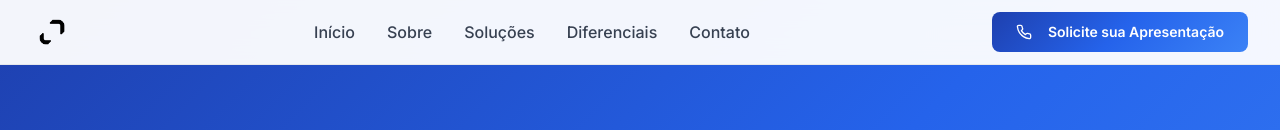
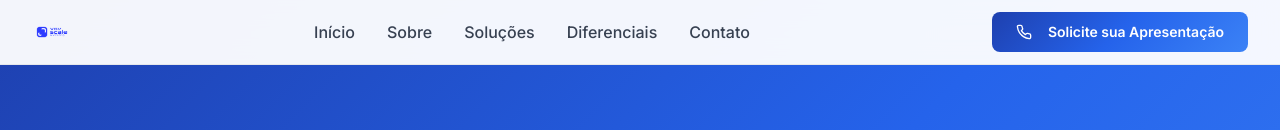
Before and after one commit to ResiPaulo/scale-luxury-copy, a React (Vite) app: page / in a window 1280 px wide. Shown: the top 130 px of the page. Built offline with nearby package versions, Linux system fonts and the light colour scheme.

Commit message:
Use new logo in header and footer
Replaced the existing logo with the new one in the header and footer sections.

```diff
--- a/src/components/Footer.tsx
+++ b/src/components/Footer.tsx
@@ -14,9 +14,9 @@ const Footer = () => {
           <div className="col-span-1 md:col-span-2">
             <div className="mb-4">
               <img
-                src="/lovable-uploads/28c31882-ff0b-45f0-b6d0-3d132f647d02.png"
+                src="/lovable-uploads/17579144-b332-473f-b890-82759a43accd.png"
                 alt="VGV SCALE"
-                className="h-12 w-12"
+                className="h-12 w-auto"
               />
             </div>
             <p className="text-gray-400 mb-6 leading-relaxed max-w-md">
--- a/src/components/Header.tsx
+++ b/src/components/Header.tsx
@@ -15,9 +15,9 @@ const Header = () => {
           {/* Logo */}
           <div className="flex-shrink-0">
             <img
-              src="/lovable-uploads/1c5f1ea7-c4f1-4c38-a5bd-710d4df29364.png"
+              src="/lovable-uploads/17579144-b332-473f-b890-82759a43accd.png"
               alt="VGV SCALE"
-              className="h-10 w-10"
+              className="h-10 w-auto"
             />
           </div>
 
```
Also changed, not shown: public/lovable-uploads/17579144-b332-473f-b890-82759a43accd.png (added).
